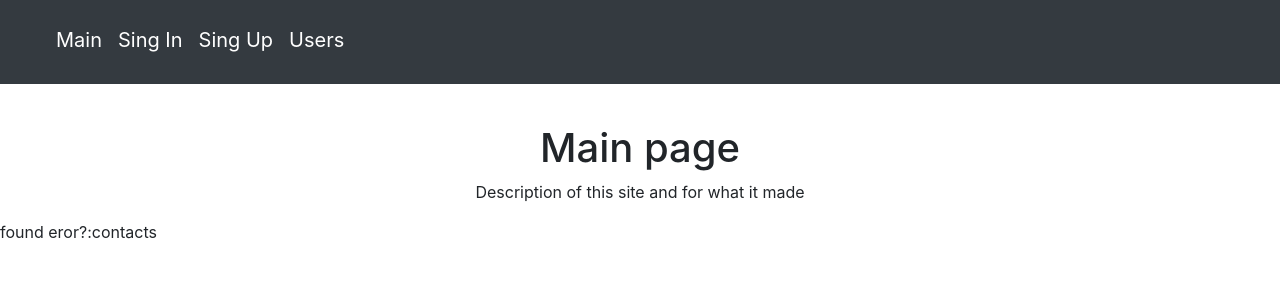
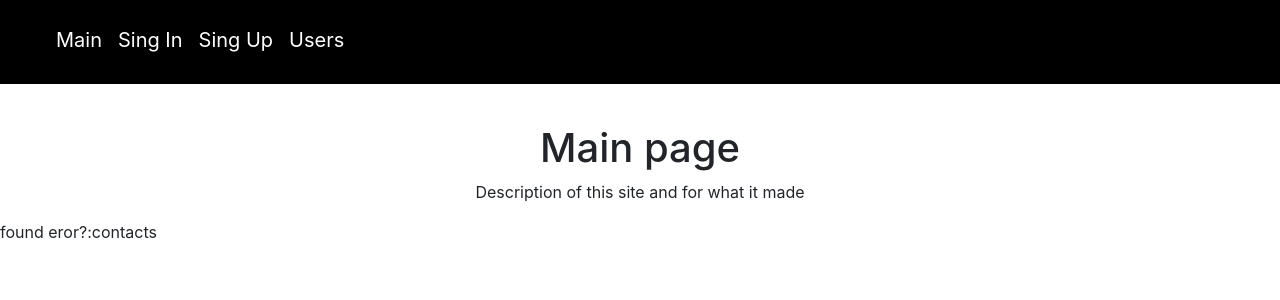
Before and after one commit to Chay23/react-app, a React (Create React App) app: page / in a window 1280 px wide. Shown: the top 300 px of the page. Built offline with nearby package versions, Linux system fonts and the light colour scheme.

Commit message:
change background color

```diff
--- a/src/components/Nav/Nav.css
+++ b/src/components/Nav/Nav.css
@@ -12,3 +12,6 @@
     padding-bottom: 8px;
     margin-bottom: 40px;
 }
+.bg-dark {
+    background-color: black!important;
+}
```
